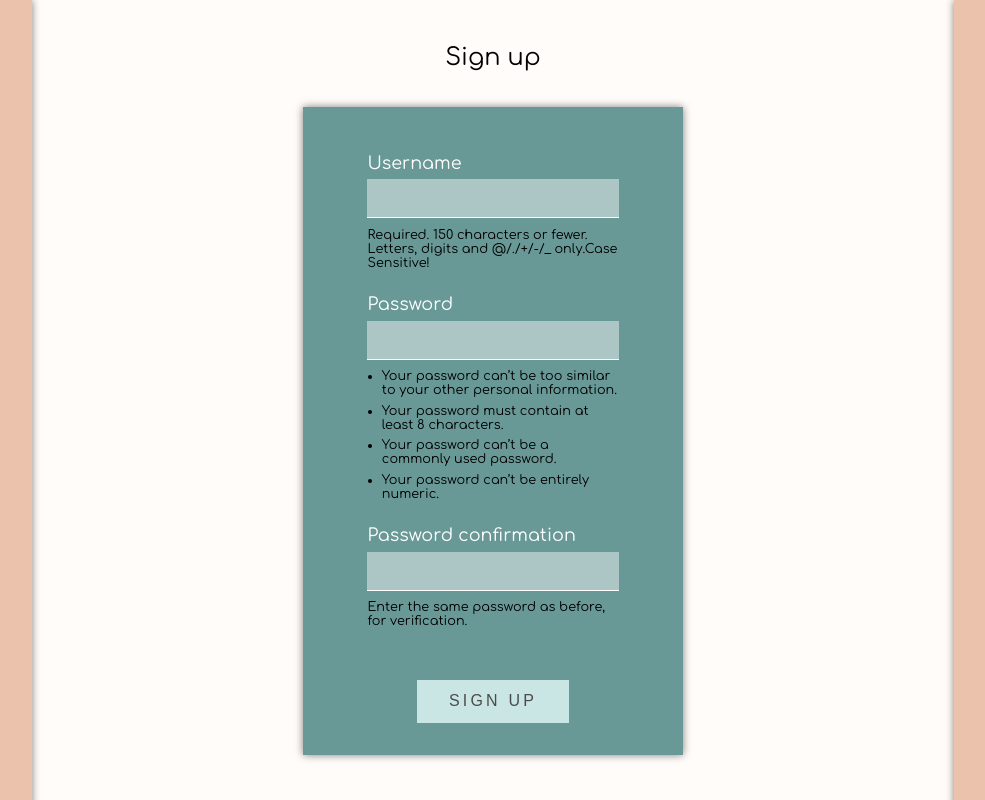
After one commit to surajgoel5/notifyi, a Django app: page /accounts/signup/ in a window 1280 px wide. The commit adds this page. Shown: the whole page, without its empty margins (147-1132 px from the left). Run offline with Django 3.2, Linux system fonts and the light colour scheme.

Commit message:
pretty login sign up pages

```diff
--- a/accounts/models.py
+++ b/accounts/models.py
@@ -1,5 +1,8 @@
 from django.db import models
 from django.contrib.auth.models import User
+
+from django.contrib.auth.models import AbstractUser, UserManager
+
 from django.db.models.signals import post_save
 from django.dispatch import receiver
 import random
--- a/accounts/static/accounts/styles.css
+++ b/accounts/static/accounts/styles.css
@@ -1,23 +1,53 @@
+.page-errors {
+   padding-top:0.5em;
+
+}
+
 .form-center {
     text-align: center;
     margin: auto;
-    width: 50%;
-
-	 background: #97D1FF;
+    width: 30%;
+	 background: #689997;
 
 }
 
 .form-body {
     display: inline-block;
-    padding: 5em;
+    padding-top: 4em;
+	padding-left: 4em;
+	padding-right: 4em;
+	padding-bottom: 2em;
 }
 
 
 .form-title {
-    background: #0D4C7F;
-    color: white;
-    padding: 0.1em;
+   /*background: #689997;
+    */
+	 padding: 4em;
+
+	text-align: center;
+	color: black;
+    padding: 0.5em;
     font-size: 1.5em;
+}
+
+
+
+.help-text{
+
+	margin-top: -4em;
+    margin-bottom: 4em;
+    font-size: 0.8em;
+    text-align: left;
+}
+
+.help-text ul{
+
+	margin-left: -2em;
+}
+.help-text li{
+
+	margin-top: 0.5em;
 }
 
 
@@ -30,25 +60,47 @@
   padding: 10px 0;
   font-size: 1em;
   color: #fff;
-  margin-bottom: 30px;
+  margin-bottom: 3em;
   border: none;
   border-bottom: 1px solid #fff;
   outline: none;
-  background: transparent;
+  background: #ffffff70;
 }
 .input-box label {
   position: absolute;
-  top:0;
+  top:-2em;
   left: 0;
-  padding: 10px 0;
-  font-size: 16px;
+  padding: 0.5em 0;
+  font-size: 1.1em;
+
   color: #fff;
   pointer-events: none;
   transition: .5s;
 }
+
+.button {
+	text-transform: uppercase;
+  background-color:#CAE6E4;
+  border: none;
+  color: #4b4b4b;
+letter-spacing: 0.2em;
+  text-align: center;
+  text-decoration: none;
+  display: inline-block;
+  font-size: 1em;
+    padding: 0.8em 2em;
+  cursor: pointer;
+}
+
+
+.text-link{
+	color:white;
+}
+/*
 .input-box input:focus ~ label,
 .input-box input:valid ~ label {
   top: -2.5em;
   left: 0;
   font-size: 0.75em;
 }
+*/
--- a/accounts/templates/base_accounts.html
+++ b/accounts/templates/base_accounts.html
@@ -11,17 +11,22 @@
 {% block  content %}
 
 
+<div class='form-title'>
+	 {% block  form_title %}{% endblock %}
+	</div>
 
 
 <div class="form-center shadow">
-
-	<div class='form-title'>
-	 {% block  form_title %}{% endblock %}
+	<div class='page-errors'>
+		{% block  page_errors %}{% endblock %}
 	</div>
-
 	<div class='form-body'>
 	 {% block  form %}{% endblock %}
+
+	  {% block  form_errors %}{% endblock %}
+
 	 </div>
+
 
 </div>
 
--- /dev/null
+++ b/accounts/templates/registration/signup.html
@@ -0,0 +1,37 @@
+
+{% extends 'base_accounts.html' %}
+
+{% block form_title %}
+	<p>Sign up</p>
+{% endblock %}
+
+{% block form_errors %}
+	{% if form.errors %}
+		{% for field in form %}
+			{% for error in field.errors %}
+			  <p>{{ error }}</p>
+			{% endfor %}
+		{% endfor %}
+	{% endif %}
+{% endblock %}
+
+
+{% block form %}
+
+  <form method="post">
+    {% csrf_token %}
+
+	{% for field in form %}
+
+    <div class="input-box">
+       {{field}}
+      <label> {{field.label}}</label>
+	</div>
+	<div class='help-text'>
+	<p>{{field.help_text}}</p>
+	</div>
+	{% endfor %}
+	<input type="submit" class='button' value="Sign up" />
+
+  </form>
+{% endblock %}
--- a/accounts/urls.py
+++ b/accounts/urls.py
@@ -1,8 +1,11 @@
 from django.urls import path, include
-
+from django.contrib.auth import views as authviews
 from . import views
 
 urlpatterns = [
     path('', views.index, name='user_home'),
-    path('', include('django.contrib.auth.urls')),
+    path('login/', authviews.LoginView.as_view(), name='login'),
+    path('logout/', authviews.LogoutView.as_view(), name='logout'),
+    path('signup/', views.signup, name='signup'),
+
 ]
--- a/accounts/views.py
+++ b/accounts/views.py
@@ -1,6 +1,26 @@
-from django.shortcuts import render
+from django.shortcuts import render, redirect
+
 from django.http import HttpResponse
+from django.contrib.auth import login, authenticate
+from django.contrib.auth.forms import UserCreationForm
 # Create your views here.
 
 def index(request):
     return (HttpResponse('accounts index? why you mere m8'))
+
+
+def signup(request):
+    if request.method == 'POST':
+        form = UserCreationForm(request.POST)
+        if form.is_valid():
+            form.save()
+            username = form.cleaned_data.get('username')
+            raw_password = form.cleaned_data.get('password')
+            user = authenticate(username=username, password=raw_password)
+            login(request, user)
+            return redirect('user_home')
+    else:
+        form = UserCreationForm()
+        form.fields['username'].help_text+='Case Sensitive!'
+    #print(form.error_message)
+    return render(request, 'registration/signup.html', {'form': form})
--- a/jobs/urls.py
+++ b/jobs/urls.py
@@ -4,4 +4,6 @@ from . import views
 
 urlpatterns = [
     path('', views.index, name='jobs_home'),
+    path('verify_key/', views.verify_key, name='verify_key'),
+    path('job_request/', views.job_request, name='job_request'),
 ]
--- a/notifyi/settings.py
+++ b/notifyi/settings.py
@@ -15,7 +15,7 @@ import django_heroku
 import os
 # Build paths inside the project like this: BASE_DIR / 'subdir'.
 BASE_DIR = Path(__file__).resolve().parent.parent
-
+LOGIN_REDIRECT_URL = '/'
 
 # Quick-start development settings - unsuitable for production
 # See https://docs.djangoproject.com/en/3.2/howto/deployment/checklist/
@@ -30,7 +30,6 @@ DEBUG = True
 
 ALLOWED_HOSTS = []
 
-
 # Application definition
 
 INSTALLED_APPS = [
@@ -41,7 +40,7 @@ INSTALLED_APPS = [
     'django.contrib.contenttypes',
     'django.contrib.sessions',
     'django.contrib.messages',
-    'django.contrib.staticfiles',
+    'django.contrib.staticfiles'
 ]
 
 MIDDLEWARE = [
--- a/notifyi/urls.py
+++ b/notifyi/urls.py
@@ -19,6 +19,5 @@ from django.urls import path,include
 urlpatterns = [
     path('admin/', admin.site.urls),
      path('accounts/', include('accounts.urls')),
-
      path('', include('jobs.urls')),
 ]
--- a/static/styles.css
+++ b/static/styles.css
@@ -1,7 +1,25 @@
 body {
-    background: #E4F3FF;
+    background: #FFFCFA;
+	font-family: 'Comfortaa', cursive;
 }
 
 .shadow{
 	 box-shadow: 0px 0px 8px 0px #00000080;
 }
+
+.sideblock{
+    top: 0;
+    position: fixed;
+    z-index: -1;
+    width: 10%;
+    background: #EBC2AC;
+    padding: 100vh 2vw;
+	 box-shadow: 0px 0px 8px 0px #00000080;
+}
+
+.sideblock_left{
+	left:0;
+}
+.sideblock_right{
+	right:0;
+}
--- a/templates/base.html
+++ b/templates/base.html
@@ -8,12 +8,20 @@
   <meta charset="utf-8">
   <title>{% block title %}Notifyi{% endblock %}</title>
 
+<link rel="preconnect" href="https://fonts.googleapis.com">
+<link rel="preconnect" href="https://fonts.gstatic.com" crossorigin>
+<link href="https://fonts.googleapis.com/css2?family=Comfortaa&display=swap" rel="stylesheet">
   <link rel="stylesheet" type="text/css" href="{% static 'styles.css' %}">
      {% block head %}
     {% endblock %}
 
 </head>
 <body>
+<div class='sideblock sideblock_left'></div>
+
+<div class='sideblock sideblock_right'></div>
+
+
   <main>
     {% block content %}
     {% endblock %}
```
Also changed, not shown: accounts/templates/registration/logged_out.html (added, +13 -0 lines), accounts/templates/registration/login.html (+19 -3 lines), jobs/views.py (+65 -0 lines), 1 other file.
